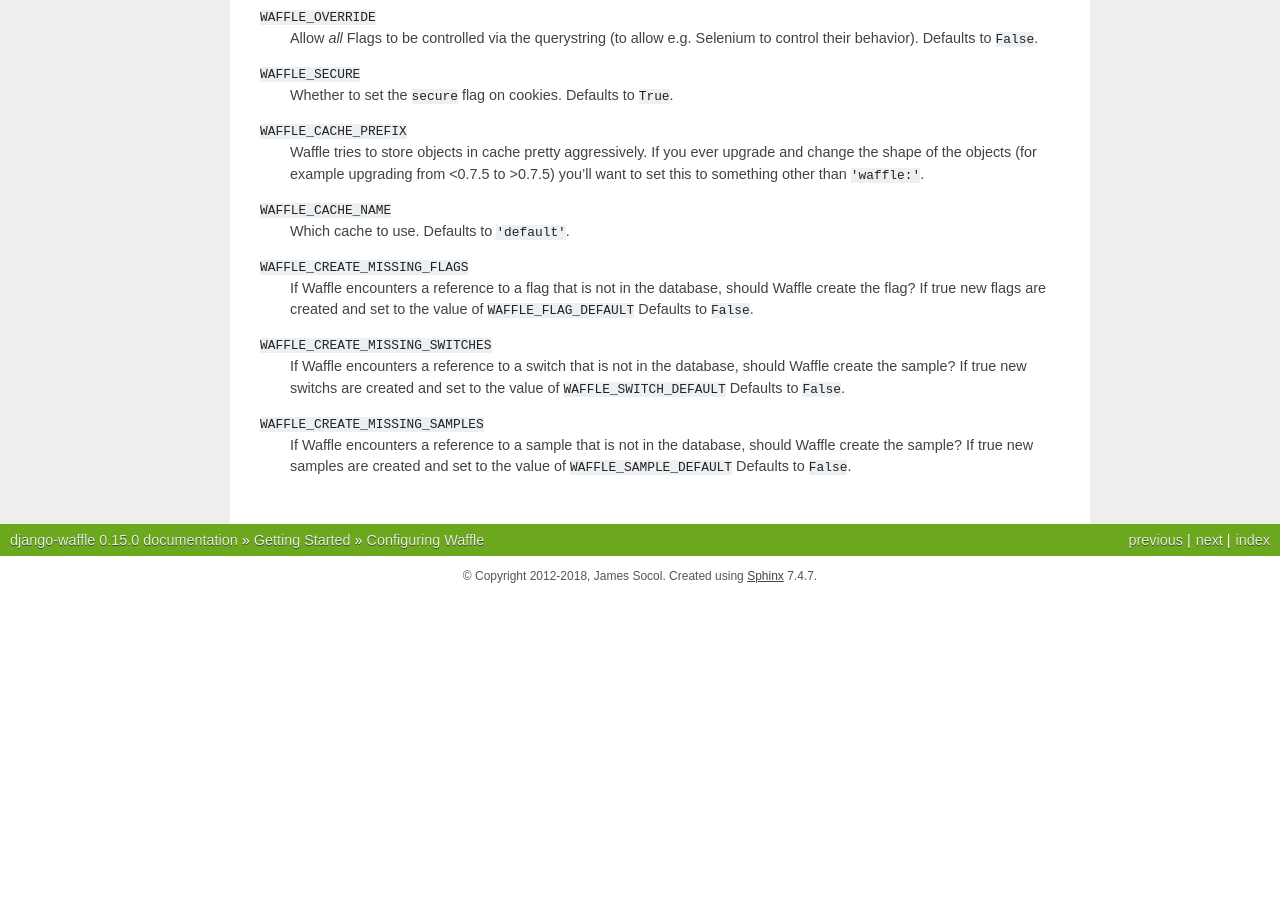
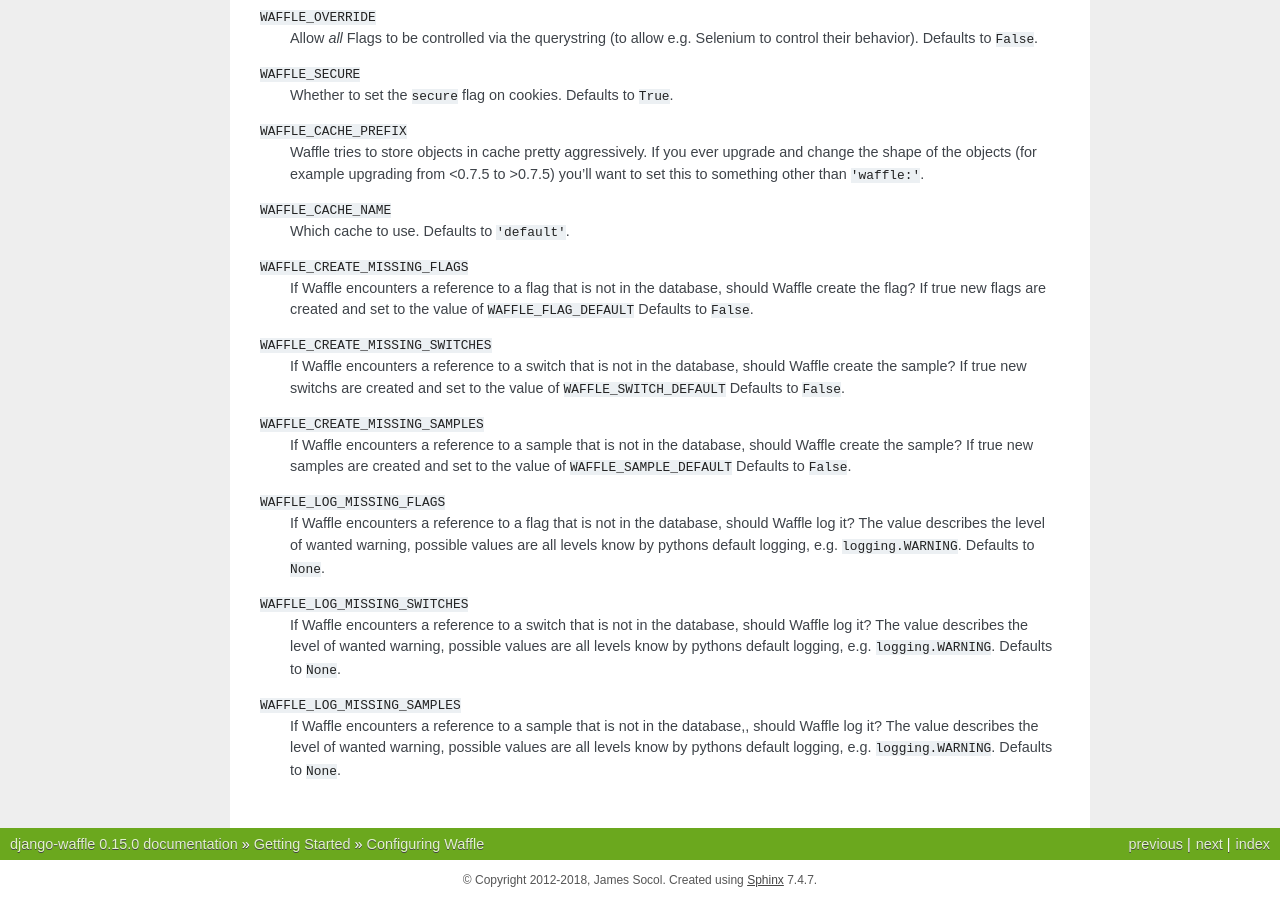
Before and after one commit to jazzband/django-waffle, a Sphinx documentation site: the page built from docs/starting/configuring.rst, in a window 1280 px wide and 900 px high, scrolled down 756 px. Built offline with Sphinx 7.4.7, drawn with Linux system fonts in a browser that asks for light colours; before the commit the page ends 1352 px from its top, so only the background shows below that.

Commit message:
Optionally log missing Flags, Samples and Switches
By default if a Flag, Sample or Switch is missing,
the `SWITCH_DEFAULT` value is returned.
Optional if you enabled `WAFFLE_CREATE_MISSING_[FLAGS|SAMPLES|SWITCHES]`
it will be automatically created.

But by having a logging to inform you there is/was a missing one:
* you are reminded to create one (if not done automatic)
* you are reminded to update description (if done automatic)

```diff
--- a/docs/starting/configuring.rst
+++ b/docs/starting/configuring.rst
@@ -77,3 +77,21 @@
     If Waffle encounters a reference to a sample that is not in the database, should Waffle create the sample?
     If true new samples are created and set to the value of ``WAFFLE_SAMPLE_DEFAULT``
     Defaults to ``False``.
+
+``WAFFLE_LOG_MISSING_FLAGS``
+    If Waffle encounters a reference to a flag that is not in the database, should Waffle log it?
+    The value describes the level of wanted warning, possible values are all levels know by pythons default logging,
+    e.g. ``logging.WARNING``.
+    Defaults to ``None``.
+
+``WAFFLE_LOG_MISSING_SWITCHES``
+    If Waffle encounters a reference to a switch that is not in the database, should Waffle log it?
+    The value describes the level of wanted warning, possible values are all levels know by pythons default logging,
+    e.g. ``logging.WARNING``.
+    Defaults to ``None``.
+
+``WAFFLE_LOG_MISSING_SAMPLES``
+    If Waffle encounters a reference to a sample that is not in the database,, should Waffle log it?
+    The value describes the level of wanted warning, possible values are all levels know by pythons default logging,
+    e.g. ``logging.WARNING``.
+    Defaults to ``None``.
```
Also changed, not shown: docs/types/flag.rst (+11 -0 lines), docs/types/sample.rst (+11 -0 lines), docs/types/switch.rst (+11 -0 lines), 3 other files.
